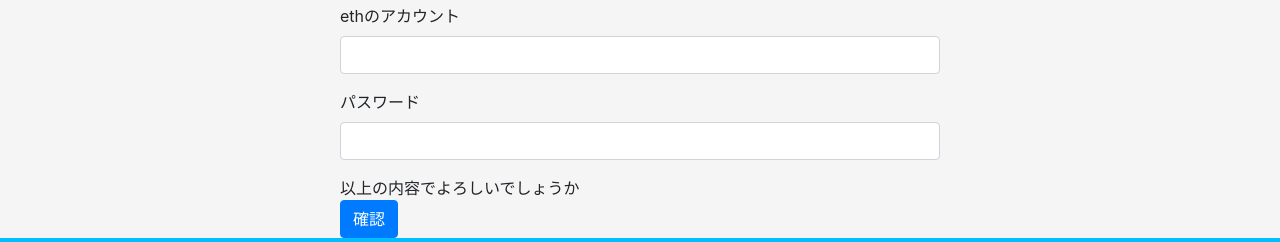
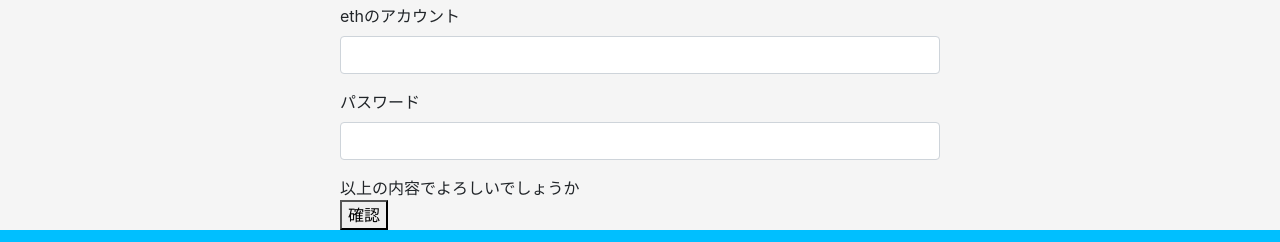
Before and after one commit to enpitut2019/Omote-IoT, a PHP site: page /htmls/regist_confirm.php in a window 1280 px wide. Shown: the part 736-978 px from the top of the page. Run offline with PHP 8.4, Linux system fonts and the light colour scheme; data that the repository does not hold is empty; some libraries are stand-ins or nearby versions.

Commit message:
ボタン。テスト
ボタン。テスト

```diff
--- a/htmls/regist_confirm.php
+++ b/htmls/regist_confirm.php
@@ -117,10 +117,8 @@
             <input type="text"  class="form-control" value='<?= htmlspecialchars($password) ?>'>
         </div>
         以上の内容でよろしいでしょうか<br>
-        <div class="conf-button">
-            <button type="submit" name="submit" class="btn btn-primary" onclick="<? insert(); ?>">確認</button>
+            <button>確認</button>
             <br>
-        </div>
     </div>
 </div>
 	<footer>
```
